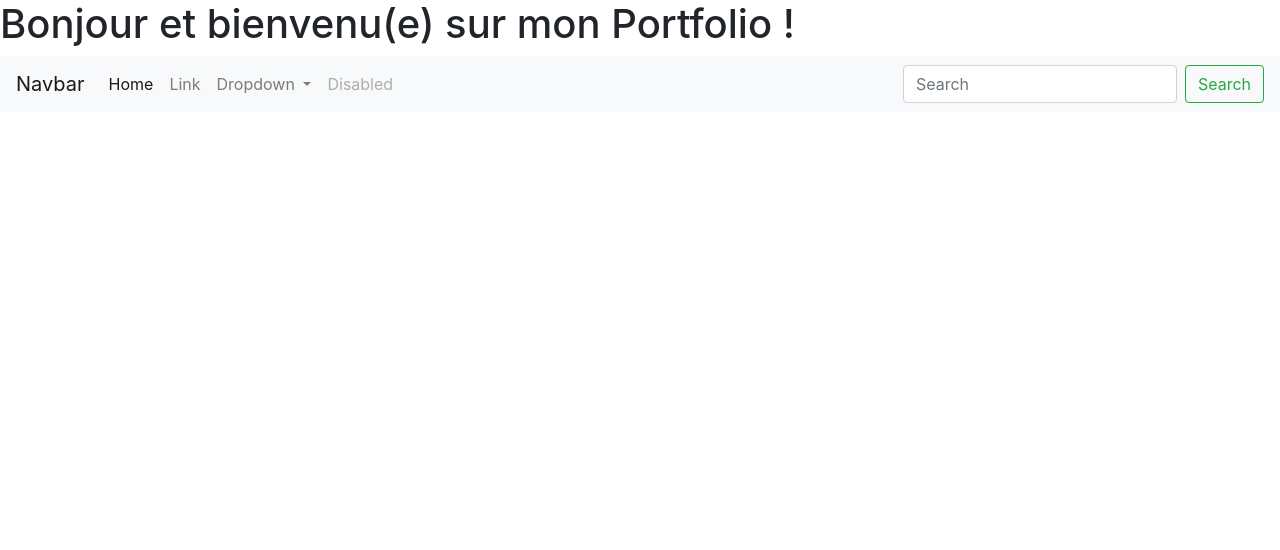
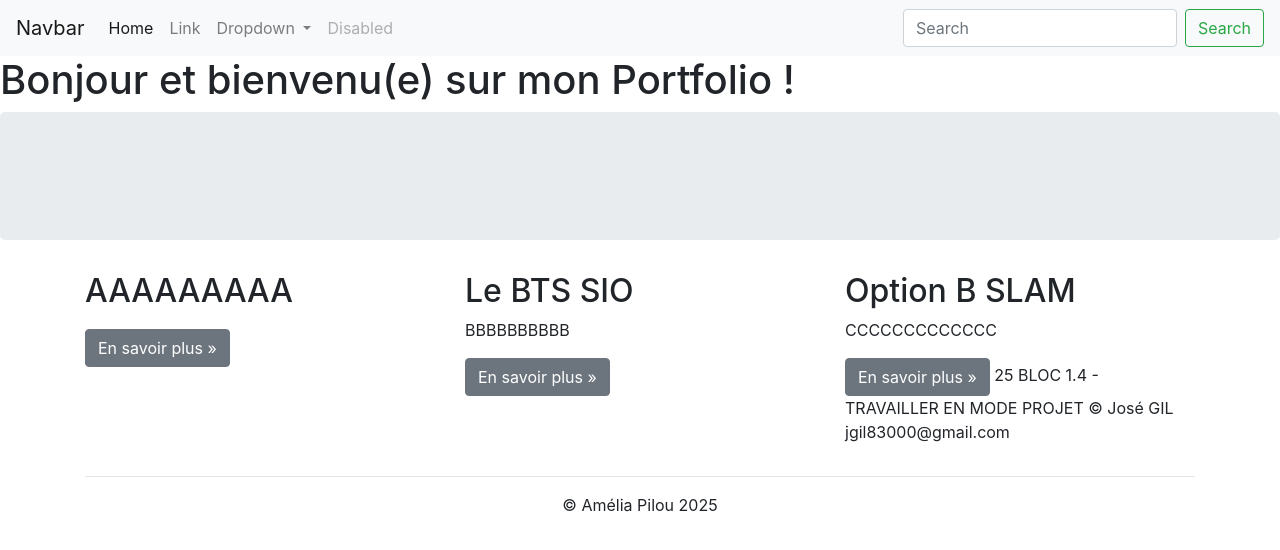
Before and after one commit to Nargacuga8/AronPS.github.io, a plain HTML site: page index.html in a window 1280 px wide. Drawn offline with nearby package versions, Linux system fonts and the light colour scheme.

Commit message:
Update index.html
footer

```diff
--- a/index.html
+++ b/index.html
@@ -14,7 +14,6 @@
     <title>Portfolio D'Aron Pastor Schrodj (BTS SIO 2025)</title>
   </head>
   <body>
-    <h1>Bonjour et bienvenu(e) sur mon Portfolio ! </h1>
 
     <nav class="navbar navbar-expand-lg navbar-light bg-light">
   <a class="navbar-brand" href="#">Navbar</a>
@@ -51,6 +50,44 @@
     </form>
   </div>
 </nav>
+     <h1>Bonjour et bienvenu(e) sur mon Portfolio ! </h1>
+
+    <div class="jumbotron"></div> <!-- Emplacement pour le contenu principal de la page -->
+<footer>
+<div class="container">
+<div class="row">
+<div class="col-lg-4">
+<h2>AAAAAAAAA
+</p>
+<p><a class="btn btn-secondary" href="http://www.cned.fr" target="_blank"
+role="button">En savoir plus »</a>
+</p>
+</div>
+<div class="col-lg-4">
+<h2>Le BTS SIO</h2>
+<p>BBBBBBBBBB
+</p>
+<p><a class="btn btn-secondary" href="https://fr.wikipedia.org/wiki/Brevet_de_tec
+hnicien_supérieur_-_Services_informatiques_aux_organisations"
+target="_blank" role="button">En savoir plus »</a>
+</p>
+</div>
+<div class="col-lg-4">
+<h2>Option B SLAM</h2>
+<p>CCCCCCCCCCCCC
+</p>
+<p><a class="btn btn-secondary" href="https://www.onisep.fr/Ressources/Univers-Fo
+rmation/Formations/Post-bac/bts-services-informatiques-aux-organisations-op
+tion-b-solutions-logicielles-et-applications-metiers" target="_blank"
+role="button">En savoir plus »</a>
+25 BLOC 1.4 - TRAVAILLER EN MODE PROJET © José GIL jgil83000@gmail.com
+</p>
+</div>
+</div>
+<hr>
+<p class="text-center" id="copyright">© Amélia Pilou 2025</p>
+</div>
+</footer>
 
     <!-- Optional JavaScript; choose one of the two! -->
 
@@ -58,11 +95,5 @@
     <script src="https://cdn.jsdelivr.net/npm/jquery@3.5.1/dist/jquery.slim.min.js" integrity="sha384-DfXdz2htPH0lsSSs5nCTpuj/zy4C+OGpamoFVy38MVBnE+IbbVYUew+OrCXaRkfj" crossorigin="anonymous"></script>
     <script src="https://cdn.jsdelivr.net/npm/bootstrap@4.6.2/dist/js/bootstrap.bundle.min.js" integrity="sha384-Fy6S3B9q64WdZWQUiU+q4/2Lc9npb8tCaSX9FK7E8HnRr0Jz8D6OP9dO5Vg3Q9ct" crossorigin="anonymous"></script>
 
-    <!-- Option 2: Separate Popper and Bootstrap JS -->
-    <!--
-    <script src="https://cdn.jsdelivr.net/npm/jquery@3.5.1/dist/jquery.slim.min.js" integrity="sha384-DfXdz2htPH0lsSSs5nCTpuj/zy4C+OGpamoFVy38MVBnE+IbbVYUew+OrCXaRkfj" crossorigin="anonymous"></script>
-    <script src="https://cdn.jsdelivr.net/npm/popper.js@1.16.1/dist/umd/popper.min.js" integrity="sha384-9/reFTGAW83EW2RDu2S0VKaIzap3H66lZH81PoYlFhbGU+6BZp6G7niu735Sk7lN" crossorigin="anonymous"></script>
-    <script src="https://cdn.jsdelivr.net/npm/bootstrap@4.6.2/dist/js/bootstrap.min.js" integrity="sha384-+sLIOodYLS7CIrQpBjl+C7nPvqq+FbNUBDunl/OZv93DB7Ln/533i8e/mZXLi/P+" crossorigin="anonymous"></script>
-    -->
   </body>
 </html>
```
